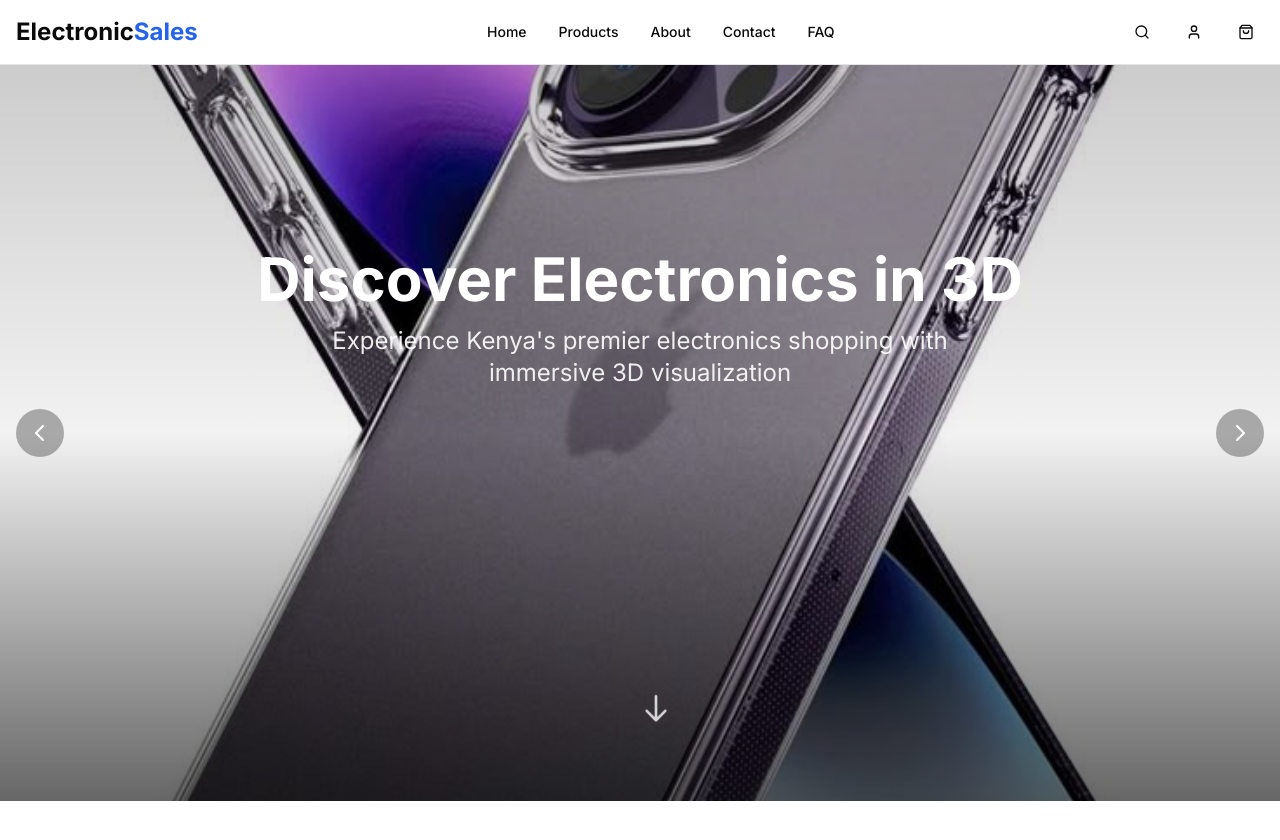
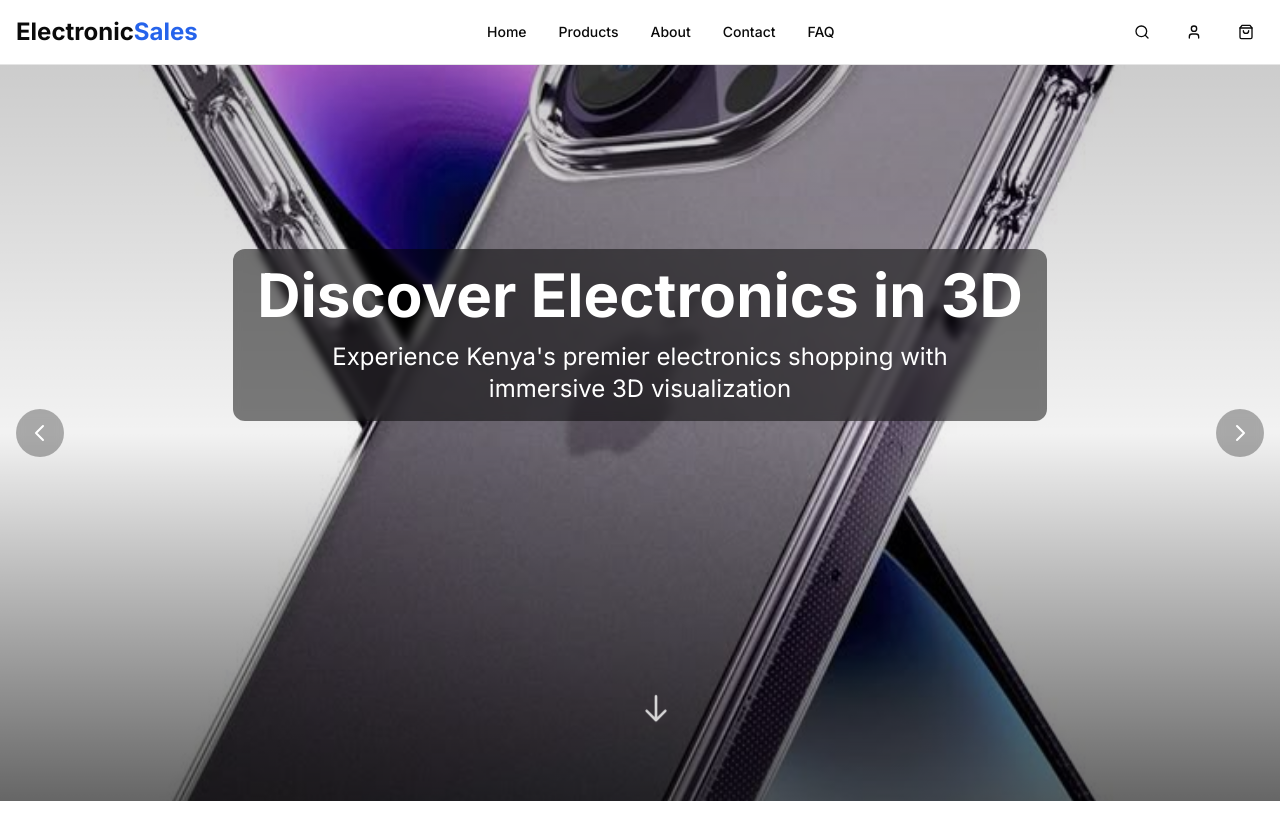
Before and after one commit to IsaacMaina/E-comerce, a Next.js app: page / in a window 1280 px wide. Shown: the top 840 px of the page. Built offline with nearby package versions, Linux system fonts and the light colour scheme.

Commit message:
Add dark background box behind text for better visibility on light backgrounds

```diff
--- a/src/components/ui/Carousel.tsx
+++ b/src/components/ui/Carousel.tsx
@@ -73,15 +73,17 @@ const Carousel = () => {
         ))}
       </div>
 
-      {/* Title and Subtitle overlay */}
+      {/* Title and Subtitle overlay with dark background box */}
       <div className="absolute top-1/4 left-0 right-0 z-20 px-4">
         <div className="max-w-4xl mx-auto text-center text-white">
-          <h1 className="text-3xl md:text-4xl lg:text-5xl xl:text-6xl font-bold mb-4 leading-tight">
-            Discover Electronics in 3D
-          </h1>
-          <p className="text-lg md:text-xl lg:text-2xl mb-8 max-w-2xl mx-auto opacity-90">
-            Experience Kenya's premier electronics shopping with immersive 3D visualization
-          </p>
+          <div className="inline-block bg-black/50 backdrop-blur-sm px-6 py-4 rounded-xl">
+            <h1 className="text-3xl md:text-4xl lg:text-5xl xl:text-6xl font-bold mb-4 leading-tight">
+              Discover Electronics in 3D
+            </h1>
+            <p className="text-lg md:text-xl lg:text-2xl max-w-2xl mx-auto">
+              Experience Kenya's premier electronics shopping with immersive 3D visualization
+            </p>
+          </div>
         </div>
       </div>
 
```
